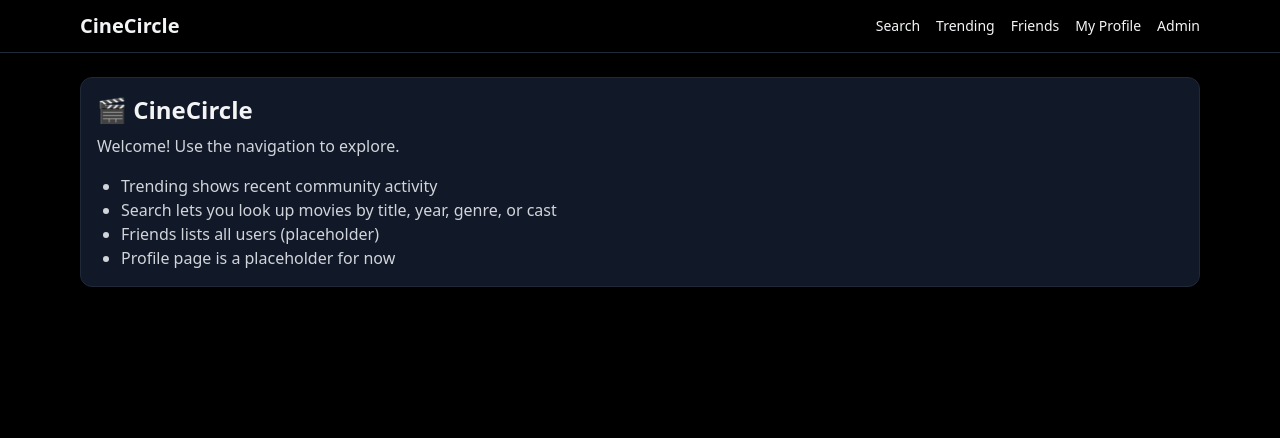
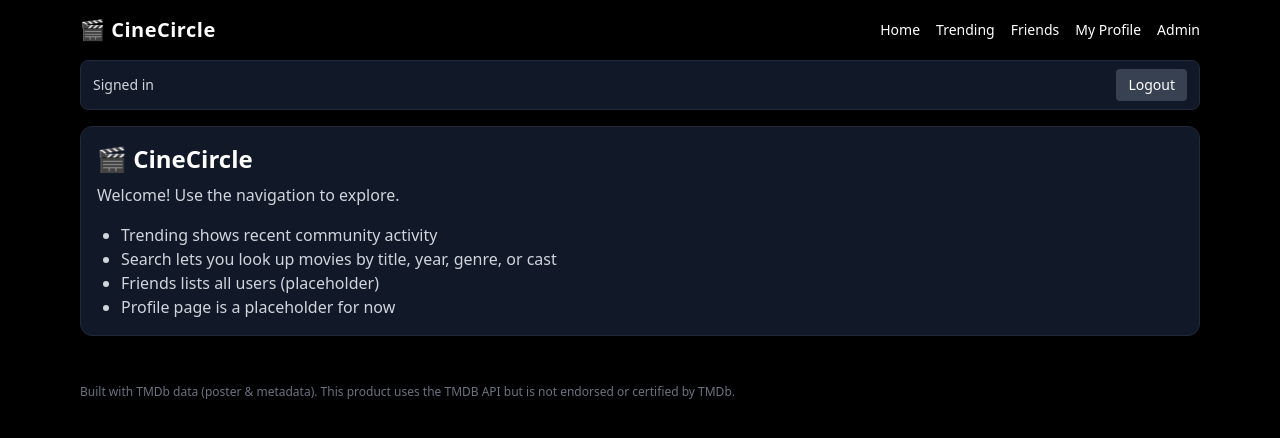
Before and after one commit to krantzkiduece/moviestwo, a Next.js app: page / in a window 1280 px wide. Shown: the top 438 px of the page. Built offline with nearby package versions, Linux system fonts and the light colour scheme.

Commit message:
Update layout.tsx

```diff
--- a/src/app/layout.tsx
+++ b/src/app/layout.tsx
@@ -1,50 +1,42 @@
 // src/app/layout.tsx
 import "./globals.css";
 import type { Metadata } from "next";
-import Link from "next/link";
+import SessionBar from "../components/SessionBar";
 
 export const metadata: Metadata = {
   title: "CineCircle",
-  description: "A simple Rotten Tomatoes–style movie database for friends",
+  description: "Friends’ movie picks, ratings, and ideas.",
 };
 
-export default function RootLayout({
-  children,
-}: {
-  children: React.ReactNode;
-}) {
+export default function RootLayout({ children }: { children: React.ReactNode }) {
   return (
     <html lang="en">
-      <body className="bg-black text-gray-100 min-h-screen">
-        {/* Header / Top Nav */}
-        <header className="border-b border-gray-800">
-          <div className="max-w-6xl mx-auto px-4 py-3 flex items-center justify-between gap-4">
-            <Link href="/" className="text-xl font-bold hover:opacity-90">
-              CineCircle
-            </Link>
+      <body className="bg-black text-white min-h-screen">
+        <div className="max-w-6xl mx-auto p-4">
+          {/* Site header */}
+          <header className="mb-4 flex items-center justify-between">
+            <a href="/" className="text-xl font-bold tracking-wide hover:opacity-90">
+              🎬 CineCircle
+            </a>
+            <nav className="text-sm space-x-4">
+              <a href="/" className="hover:underline">Home</a>
+              <a href="/trending" className="hover:underline">Trending</a>
+              <a href="/friends" className="hover:underline">Friends</a>
+              <a href="/profile/me" className="hover:underline">My Profile</a>
+              <a href="/admin" className="hover:underline">Admin</a>
+            </nav>
+          </header>
 
-            <nav className="flex items-center gap-4 text-sm">
-              <Link className="hover:text-blue-400" href="/search">
-                Search
-              </Link>
-              <Link className="hover:text-blue-400" href="/trending">
-                Trending
-              </Link>
-              <Link className="hover:text-blue-400" href="/friends">
-                Friends
-              </Link>
-              <Link className="hover:text-blue-400" href="/profile/me">
-                My Profile
-              </Link>
-              <Link className="hover:text-blue-400" href="/admin">
-                Admin
-              </Link>
-            </nav>
-          </div>
-        </header>
+          {/* Session bar (shows current name + Logout) */}
+          <SessionBar />
 
-        {/* Main content container */}
-        <main className="max-w-6xl mx-auto px-4 py-6">{children}</main>
+          {/* Page content */}
+          <main className="space-y-6">{children}</main>
+
+          <footer className="mt-12 text-xs text-gray-500">
+            Built with TMDb data (poster & metadata). This product uses the TMDB API but is not endorsed or certified by TMDb.
+          </footer>
+        </div>
       </body>
     </html>
   );
```
